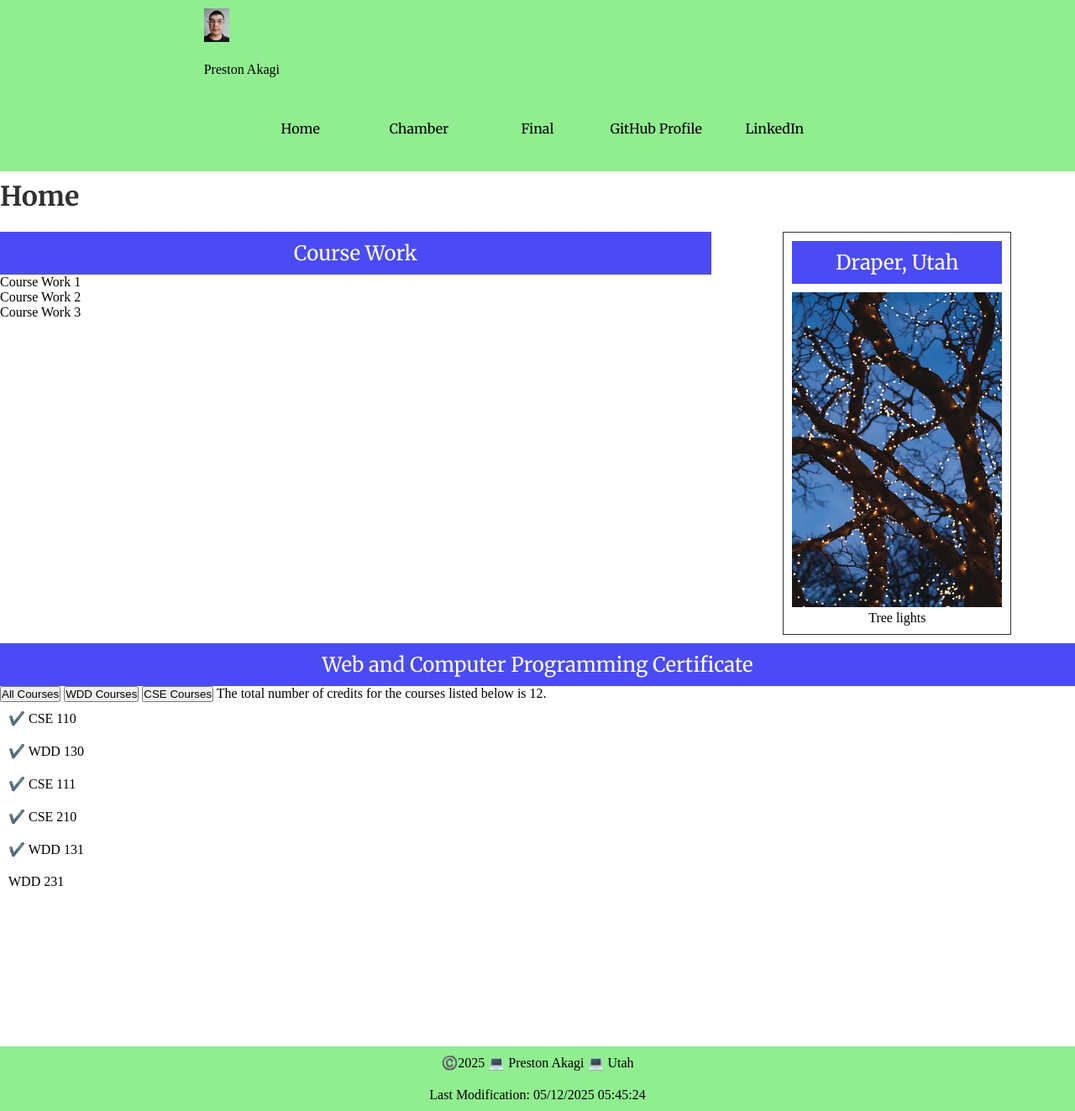
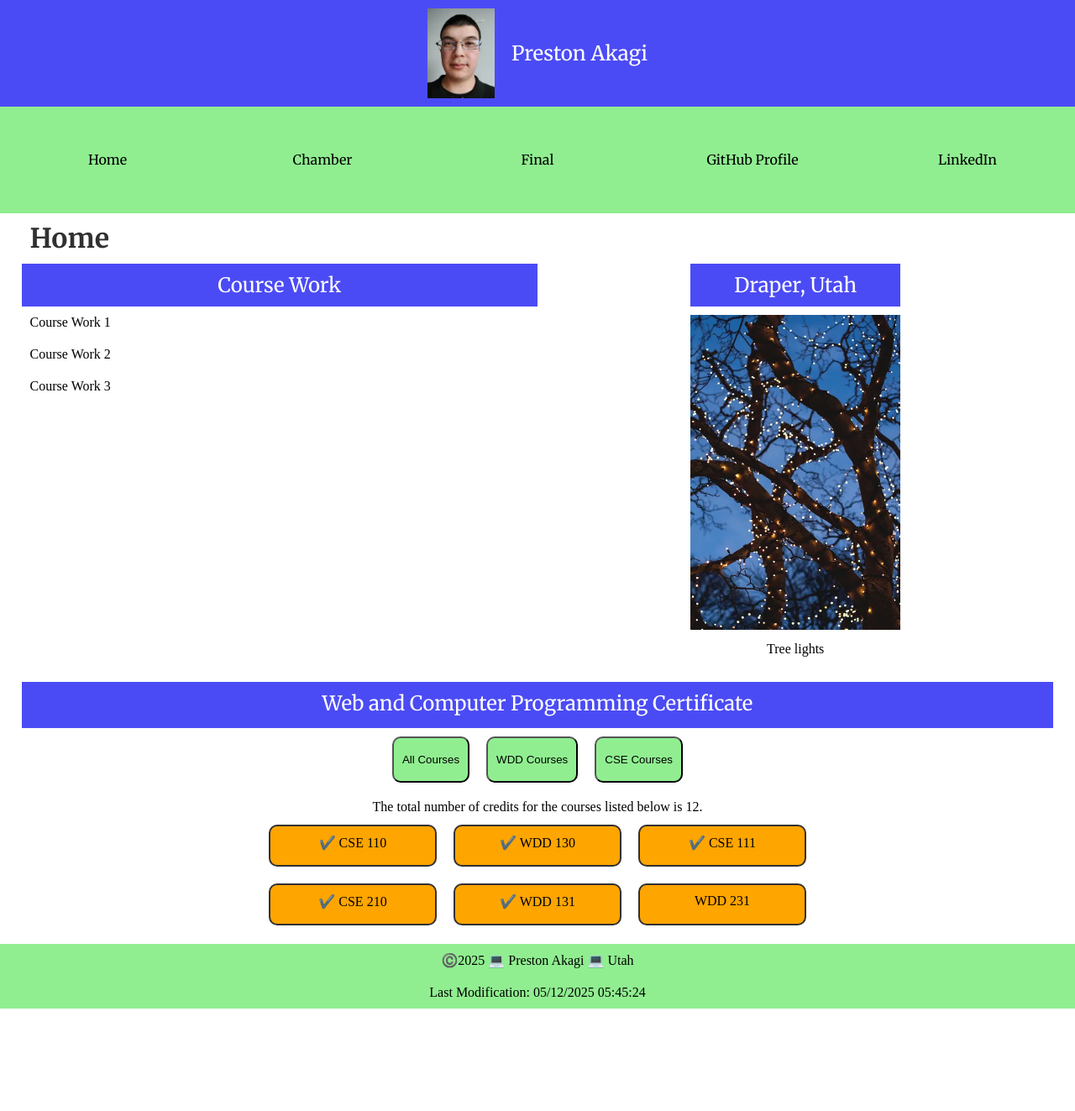
Before and after one commit to prestonakagi/wdd231, a plain HTML site: page index.html in a window 1280 px wide. Shown: the whole page at 84% size. After the commit the page ends 1201 px from the top, so only its background shows below. Drawn offline with Linux system fonts and the light colour scheme.

Commit message:
large css done except styling for checked or completed classes

```diff
--- a/index.html
+++ b/index.html
@@ -32,6 +32,7 @@
             </nav>
         </header>
         <main>
+            <div class="top-sections">
                 <h1>Home</h1>
                 <section class="course-work">
                     <h2>Course Work</h2>
@@ -48,12 +49,14 @@
                         <figcaption>Tree lights</figcaption>
                     </figure>
                 </section>
+            </div>
             <section class="certificate">
                 <h2>Web and Computer Programming Certificate</h2>
-                <!-- TODO: make 3 buttons -->
+                <div class="buttons">
                     <button id="all-courses">All Courses</button>
                     <button id="wdd-courses">WDD Courses</button>
                     <button id="cse-courses">CSE Courses</button>
+                </div>
                 <span id="credits"></span>
                 <!-- js dynamically show filtered courses -->
                 <div class="classes-grid">
--- a/scripts/index.js
+++ b/scripts/index.js
@@ -49,7 +49,7 @@ const picElement = document.createElement("img");
 picElement.setAttribute("class", profile.className);
 picElement.setAttribute("src", profile.path);
 picElement.setAttribute("alt", profile.alternate);
-const nameElement = document.createElement("p");
+const nameElement = document.createElement("h2");
 nameElement.innerText = myName;
 
 banner.appendChild(picElement);
--- a/styles/index-large.css
+++ b/styles/index-large.css
@@ -5,9 +5,10 @@ calling variable use var(variable-name) */
     --secondary-color: rgb(75, 75, 245);
     --text-color1: rgb(49, 49, 49);
     --text-color2: white;
-    --logo-width: 50px;
+    --logo-width: 100px;
     --menu-button-width: 50px;
     --software-image-large-width: 600px;
+    --rounded-corners: 10px;
 }
 
 * {
@@ -55,10 +56,12 @@ h2 {
     padding: 10px;
     text-align: center;
     background-color: var(--secondary-color);
+    /* border-top-left-radius: var(--rounded-corners); */
+    /* border-top-right-radius: var(--rounded-corners); */
 }
 
 /* normal paragraph font */
-p, .list-companies li, .list-software li {
+p, li, #credits, figcaption {
     font-family: "Source Sans 3", serif; /* This font was a custom made font. */
     font-weight: 350;
     font-style: normal;
@@ -110,7 +113,7 @@ header {
     width: var(--logo-width);
     height: auto;
     padding: 10px;
-    background-color: var(--primary-color);
+    background-color: var(--secondary-color);
 }
 
 .navigation a {
@@ -168,9 +171,18 @@ footer {
     } */
 
     #pic-heading {
-        display: inline;
         grid-row: 1 / 2;
-        grid-column: 2 / 4;
+        grid-column: 1 / 6;
+        display: flex;
+        justify-content: center;
+        align-items: center;
+        background-color: var(--secondary-color);
+        color: var(--text-color2);
+    }
+
+    #pic-heading h2 {
+        color: var(--text-color2);
+        background-color: var(--secondary-color);
     }
 
     nav {
@@ -188,6 +200,7 @@ footer {
         display: grid;
         grid-template-rows: 1fr;
         grid-template-columns: repeat(5, 1fr);
+        width: 100%;
     }
 
     .link1 {
@@ -237,9 +250,20 @@ footer {
 
     main {
         display: grid;
-        grid-template-rows: 0.25fr 4fr 4fr;
-        grid-template-columns: 2fr 1fr;
+        grid-template-rows: 1fr 1fr;
+        grid-template-columns: 1fr;
         gap: 10px;
+        height: 870px;
+    }
+
+    .top-sections {
+        grid-row: 1 / 2;
+        grid-column: 1 / 2;
+        display: grid;
+        grid-template-rows: 60px 1fr;
+        grid-template-columns: 1fr 1fr;
+        width: 96%;
+        margin: 0 auto; /* centers horizontally section in main */
     }
 
     h1 {
@@ -249,19 +273,31 @@ footer {
         color: var(--text-color1);
         grid-row: 1 / 2;
         grid-column: 1 / 3;
+        padding-left: 10px;
     }
 
     .course-work {
         grid-row: 2 / 3;
         grid-column: 1 / 2;
+        border-radius: var(--rounded-corners);
+    }
+
+    .course-work-list {
+        list-style-type: none;
+    }
+
+    .course-work-list li{
+        padding: 10px;
+
     }
 
     .city {
         grid-row: 2 / 3;
         grid-column: 2 / 3;
         justify-self: center;
-        border: solid 1px var(--text-color1);
-        padding: 10px;
+        /* border: solid 1px var(--text-color1); */
+        padding-bottom: 10px;
+        border-radius: var(--rounded-corners);
     }
 
     .tree {
@@ -276,8 +312,67 @@ footer {
     }
 
     .certificate {
+        grid-row: 2 / 3;
+        grid-column: 1 / 2;
+        width: 96%;
+        margin: 0 auto; /* centers horizontally section in main */
+        display: grid;
+        grid-template-rows: 55px 55px 30px 1fr;
+        grid-template-columns: 1fr;
+        gap: 10px;
+    }
+
+    .certificate h2 {
+        grid-row: 1 / 2;
+        grid-column: 1 / 2;
+    }
+
+    .buttons {
+        grid-row: 2 / 3;
+        grid-column: 1 / 2;
+        display: flex;
+        justify-content: center;
+        gap: 20px;
+    }
+
+    .buttons button {
+        padding: 10px;
+        background-color: var(--primary-color);
+        border-radius: var(--rounded-corners);
+    }
+
+    .buttons button:hover {
+    /* different background color (and text color) or border (different colored) */
+    background-color: var(--secondary-color);
+    border: solid 2px black;
+    }
+
+    #credits {
         grid-row: 3 / 4;
-        grid-column: 1 / 3;
+        grid-column: 1 / 2;
+        text-align: center;
+        margin: 0 auto; /* centers horizontally */
+        /* padding-bottom: 10px; */
+    }
+
+    .classes-grid {
+        grid-row: 4 / 5;
+        grid-column: 1 / 2;
+        display: grid;
+        /* to have grid items wrap with 3 fixed columns */
+        grid-template-columns: repeat(3, 200px); /* 3 fixed columns */
+        gap: 20px;
+        margin: 0 auto; /* centers horizontally */
+        height: 100px;
+    }
+
+    .classes-grid p {
+        /* want checked to be yellow, and not-checked orange */
+        background-color: orange;
+        border: solid 2px var(--text-color1);
+        height: 50px;
+        border-radius: var(--rounded-corners);
+        text-align: center;
     }
 
     footer {
```
Lines whose indentation alone changed are shown as unchanged.
